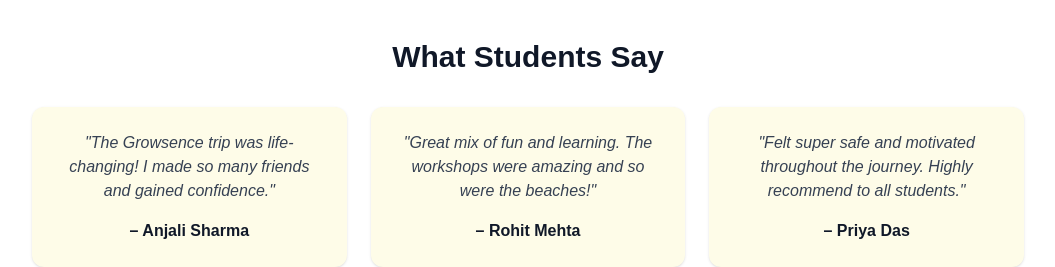
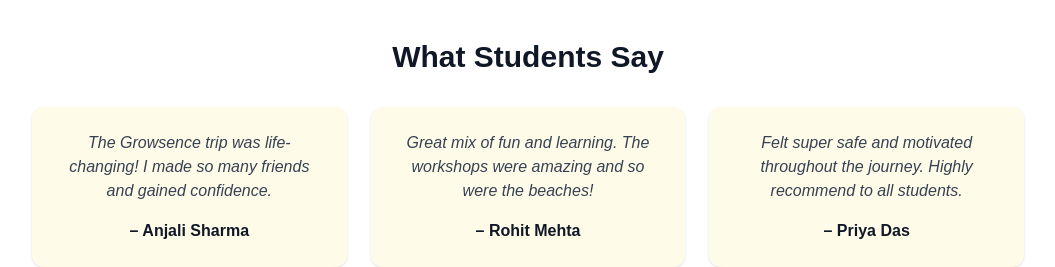
Before and after one commit to growsenceindia/Growsence, a Next.js app: page /domestic-trip in a window 1280 px wide. Shown: the part 2840-3107 px from the top of the page, without its empty margins (112-1167 px from the left). Built offline with nearby package versions, Linux system fonts and the light colour scheme.

Commit message:
Update page.js

```diff
--- a/app/domestic-trip/page.js
+++ b/app/domestic-trip/page.js
@@ -94,7 +94,7 @@
         <div className="grid gap-6 md:grid-cols-3">
           {testimonials.map((t, i) => (
             <div key={i} className="bg-yellow-50 p-6 rounded-xl shadow text-center">
-              <p className="text-gray-700 italic">&quot;{t.text}&quot;</p>
+              <p className="text-gray-700 italic">{t.text.replace(/"/g, '&quot;')}</p>
               <h4 className="mt-4 font-bold">– {t.name}</h4>
             </div>
           ))}
```
